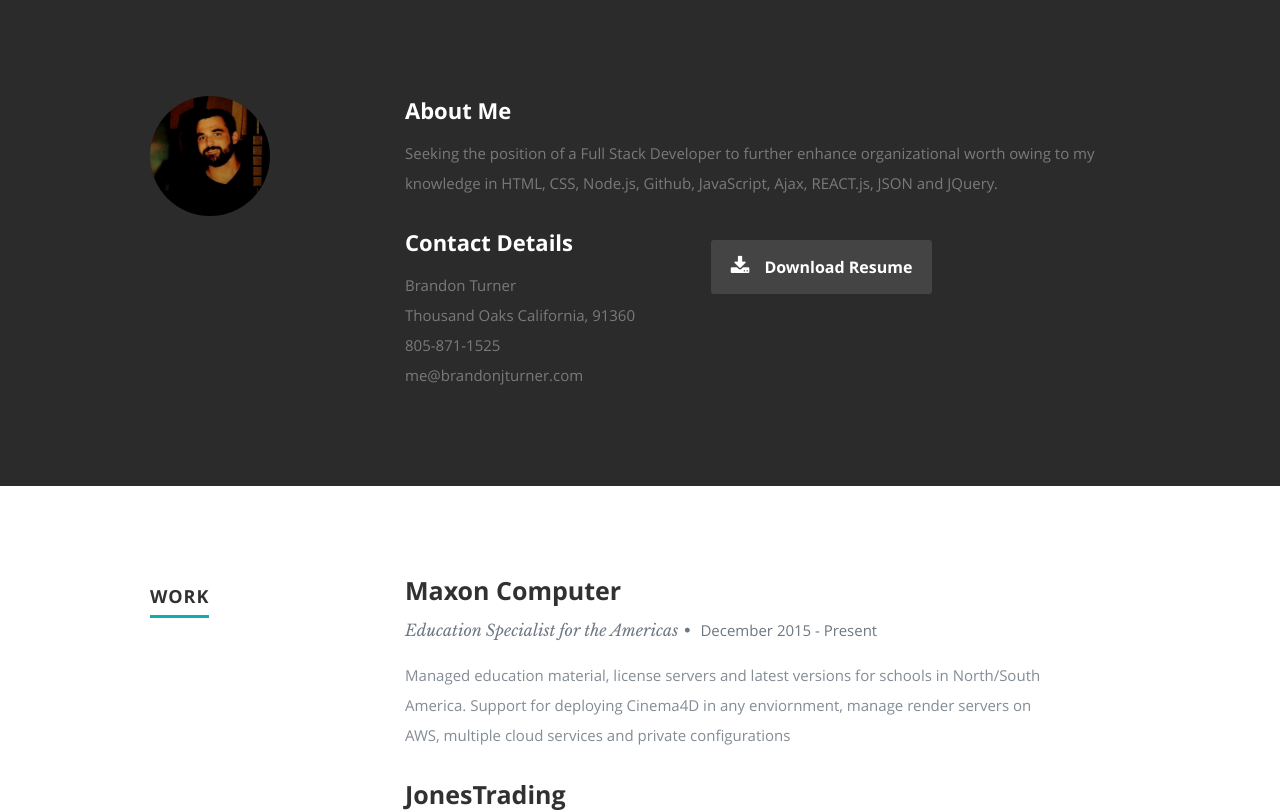
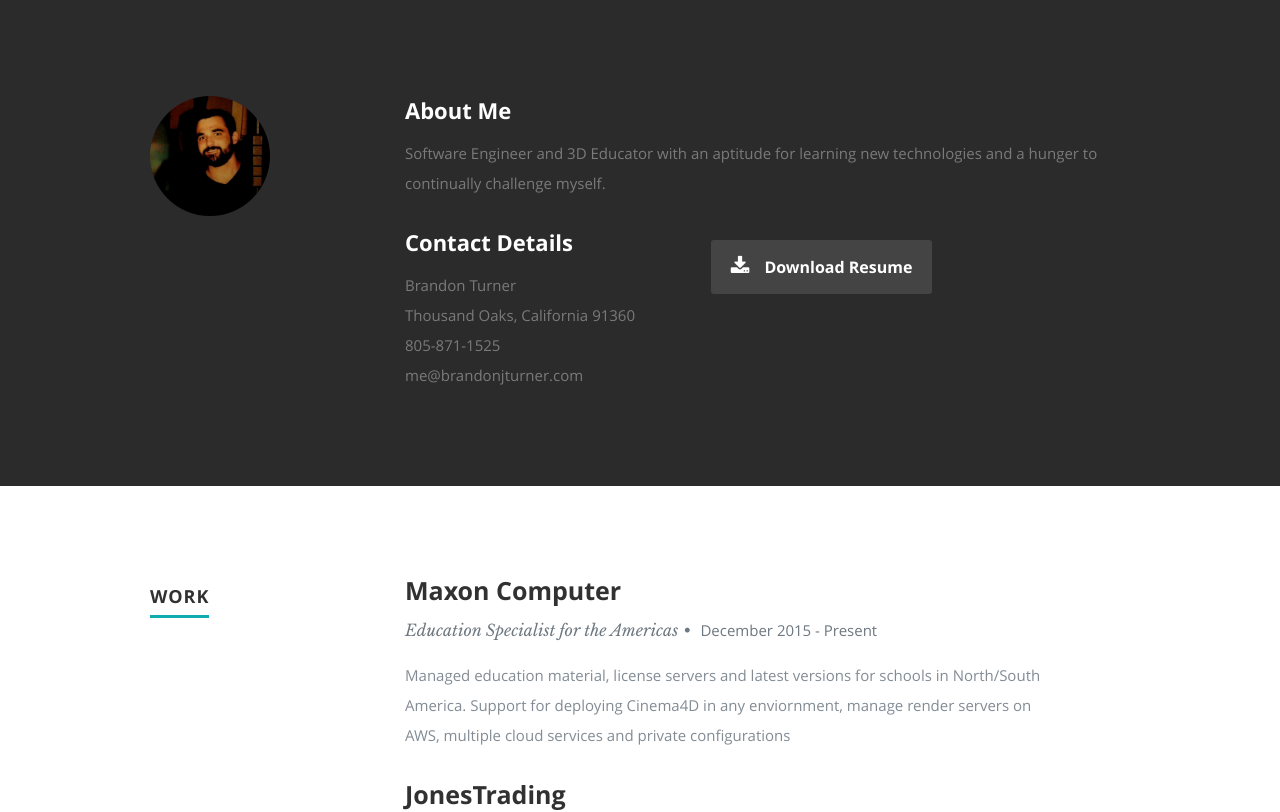
Before and after one commit to brandonjturner/brandonjturner.github.io, a React (Create React App) app: page / in a window 1280 px wide. Shown: the part 800-1612 px from the top of the page. Built offline with nearby package versions, Linux system fonts and the light colour scheme.

Commit message:
fixed address format in About

```diff
--- a/public/resumeData.json
+++ b/public/resumeData.json
@@ -4,7 +4,7 @@
     "occupation":"Full Stack Engineer",
     "description":"I have been involved with software since I was 12 years old, I have been producing front end projects for clients since 2004 and full stack projects since 2014",
     "image":"profilepic.jpg",
-    "bio":"Seeking the position of a Full Stack Developer to further enhance organizational worth owing to my knowledge in HTML, CSS, Node.js, Github, JavaScript, Ajax, REACT.js, JSON and JQuery.",
+    "bio":"Software Engineer and 3D Educator with an aptitude for learning new technologies and a hunger to continually challenge myself.",
     "contactmessage":"Please send me an email at me@brandonjturner.com if you have any questions or would like more information.",
     "email": "me@brandonjturner.com",
     "phone": "805-871-1525",
@@ -118,34 +118,10 @@
         "url":"https://vancoolproject.herokuapp.com/"
       },
       {
-        "title":"THCatalog",
-        "category":"Web app I built for users to locate dispensiaries and strain information at one place.",
-        "image":"thcatalog.png",
-        "url":"https://brandonjturner.github.io/THCatalog/"
-      },
-      {
         "title":"Resume Website",
         "category":"A React based resume/portfolio website ",
         "image":"brandonjturnersite.png",
         "url":"http://www.brandonjturner.com"
-      },
-      {
-        "title":"My Github Repos",
-        "category":"My latest projects that I have pushed utiizing a full stack skill set.",
-        "image":"github.png",
-        "url":"https://github.com/brandonjturner"
-      },
-      {
-        "title":"Friend Finder",
-        "category":"Using Javascript, API Routes, and Express I created an app to match you with other users based off a survey.",
-        "image":"friendfinder.png",
-        "url":"https://friend-finderx.herokuapp.com/"
-      },
-      {
-        "title":"NY Times Scraper",
-        "category":"Using AJAX, Express, Cheerio, Mongoose, a logger and a body parser I created an app to scrape NY Times and show articles based off the query.",
-        "image":"nytimes.png",
-        "url":"https://news-search88.herokuapp.com/"
       }
     ]
   },
--- a/src/Components/About.js
+++ b/src/Components/About.js
@@ -31,7 +31,7 @@ class About extends Component {
                   <p className="address">
 						   <span>{name}</span><br />
 						   <span>
-						         {city} {state}, {zip}
+						         {city}, {state} {zip}
                    </span><br />
 						   <span>{phone}</span><br />
                      <span>{email}</span>
```
